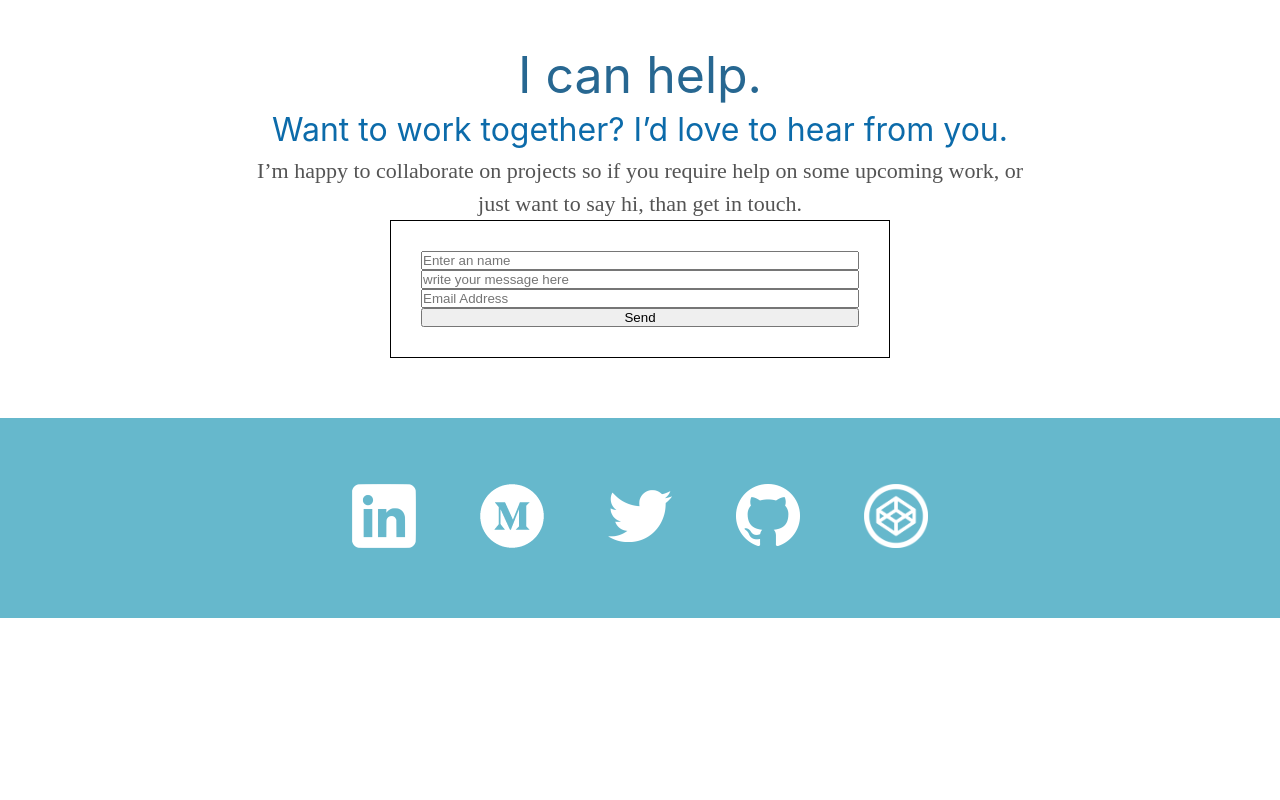
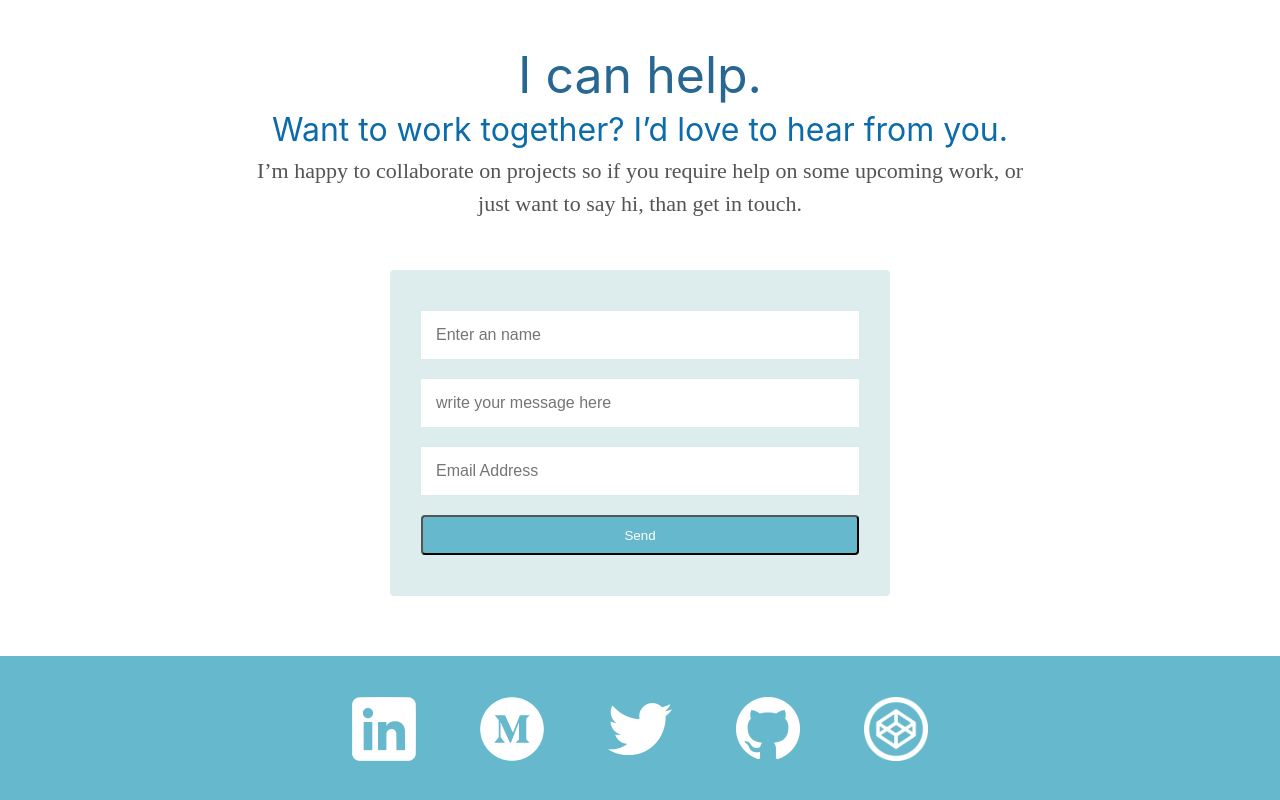
Before and after one commit to Slavi-Svec/portfolio-website-v4, a React (Create React App) app: page /contact in a window 1280 px wide. Shown: the part 818-1618 px from the top of the page. Before the commit the page ends 1436 px from the top, so only its background shows below. Built offline with nearby package versions, Linux system fonts and the light colour scheme; a web font is replaced by a local one.

Commit message:
Add styles to contact form

```diff
--- a/src/components/ContactForm/ContactForm.jsx
+++ b/src/components/ContactForm/ContactForm.jsx
@@ -9,25 +9,46 @@ const ContactForm = () => {
         action="https://formsubmit.co/slavi.svec@gmail.com"
         method="POST"
       >
+        <input type="hidden" name="_captcha" value="false" />
+        <input
+          type="hidden"
+          name="_autoresponse"
+          value="Thanks for getting in touch, I will get back to you ASAP"
+        />
         <input
           type="hidden"
           name="_next"
-          value="http://localhost:3002/contact"
+          value="https://www.slavisvec.com/contact"
         />
         <input
           type="hidden"
           name="_subject"
           value="Hi, Someone has contacted you"
         />
-        <input type="text" name="name" placeholder="Enter an name" required />
         <input
+          className="form-field"
+          type="text"
+          name="name"
+          placeholder="Enter an name"
+          required
+        />
+        <input
+          className="form-field"
           type="text"
           name="message"
           placeholder="write your message here"
           required
         />
-        <input type="email" name="email" placeholder="Email Address" required />
-        <button type="submit">Send</button>
+        <input
+          className="form-field"
+          type="email"
+          name="email"
+          placeholder="Email Address"
+          required
+        />
+        <button className="form-button" type="submit">
+          Send
+        </button>
       </form>
     </div>
   )
--- a/src/components/ContactForm/styles.css
+++ b/src/components/ContactForm/styles.css
@@ -1,9 +1,10 @@
 .form-container {
   width: 500px;
-  background-color: white;
-  margin: auto;
+  margin-top: 50px;
   padding: 10px;
-  border: 1px solid black;
+  border: 1px solid #ddeded;
+  background: #ddeded;
+  border-radius: 4px;
 }
 
 .form-submit {
@@ -13,8 +14,29 @@
   padding: 20px;
 }
 
-@media screen and (max-width: 768px) {
+.form-field {
+  margin: 10px 0 10px 0;
+  padding: 15px;
+  font-size: 16px;
+  border: 0;
+  outline: none;
+}
+
+input {
+  background: white;
+}
+
+.form-button {
+  background: #66b8cc;
+  color: white;
+  cursor: pointer;
+  margin: 10px 0 10px 0;
+  height: 40px;
+  border-radius: 4px;
+}
+
+@media screen and (max-width: 414px) {
   .form-container {
-    width: 300px;
+    width: 360px;
   }
 }
--- a/src/components/Footer/styles.css
+++ b/src/components/Footer/styles.css
@@ -1,5 +1,5 @@
 .footer {
-  height: 200px;
+  height: 150px;
   background-color: #66b8cc;
   display: flex;
   align-items: center;
--- a/src/pages/Contact/styles.css
+++ b/src/pages/Contact/styles.css
@@ -8,6 +8,10 @@
   margin-top: 60px;
   width: 60%;
   text-align: center;
+}
+
+.about-contacting {
+  /* margin-bottom: 60px; */
 }
 
 @media screen and (max-width: 375px) {
```
